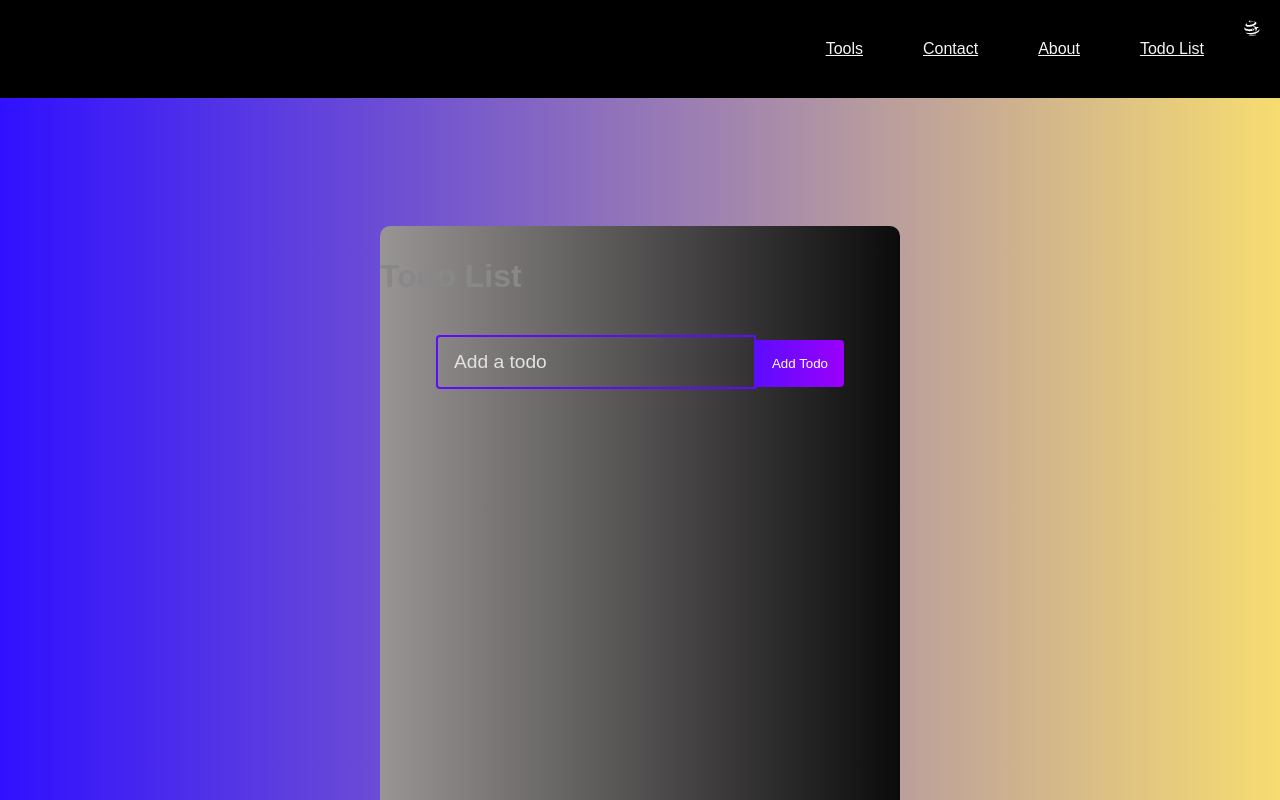
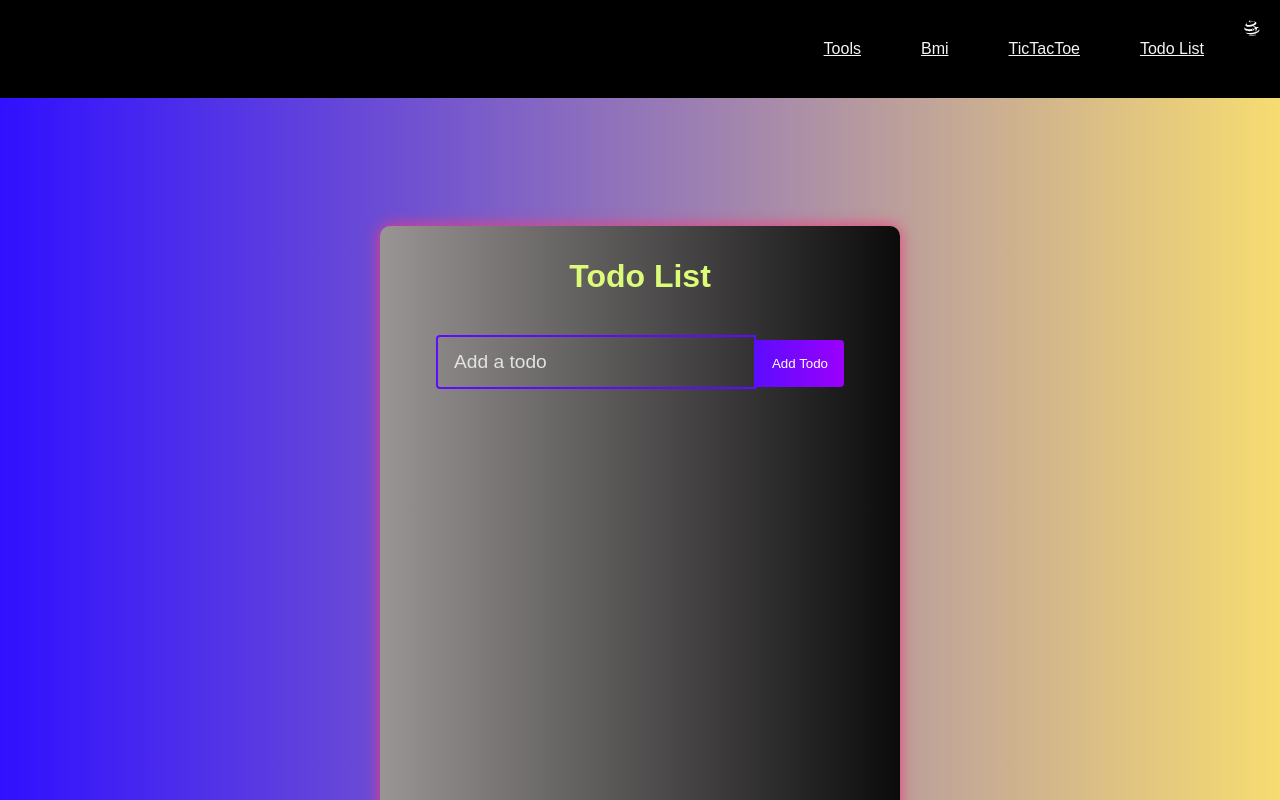
Before and after one commit to prathap222/todo-app, a React (Create React App) app: page / in a window 1280 px wide. Shown: the top 800 px of the page. Built offline with nearby package versions, Linux system fonts and the light colour scheme.

Commit message:
update styles

```diff
--- a/src/App.css
+++ b/src/App.css
@@ -28,7 +28,13 @@ body {
   margin: 128px auto;
   border-radius: 10px;
   padding-bottom: 32px;
+  box-shadow: 0px 0px 15px rgb(238, 62, 121);
 
+}
+
+.todo-h1{
+  text-align: center;
+  color: rgb(220, 252, 121);
 }
 
 h1 {
@@ -194,7 +200,7 @@ h1 {
 .orange{
   /* background-image: url("https://images.squarespace-cdn.com/content/v1/542bd2a6e4b0852297eb5f88/1445409969283-CMCH5KNUB2HV0PN4QX2E/O-animation-%28940x604-pixels%29.gif?format=1500w");
   background-position: 50%; */
-  background-color:orange;
+  background-color:or;
 }
 
 .tbutton{
--- a/src/components/Navbar.jsx
+++ b/src/components/Navbar.jsx
@@ -9,8 +9,8 @@ const Navbar = () => {
     <nav style={{backgroundColor:'black', padding:'10px', display:'flex', flexDirection:'row-reverse'  }}>
       <SiYourtraveldottv style={{margin:'10px', color:'white', }}/>
       <Link to="/" className='nav-link' style={{margin:30, color:'whitesmoke'}}>Todo List</Link>
-      <Link to="/About" className='nav-link' style={{margin:30, color:'whitesmoke'}} >About</Link>
-      <Link to="/Contact" className='nav-link' style={{margin:30, color:'whitesmoke'}}>Contact</Link>
+      <Link to="/About" className='nav-link' style={{margin:30, color:'whitesmoke'}} >TicTacToe</Link>
+      <Link to="/Contact" className='nav-link' style={{margin:30, color:'whitesmoke'}}>Bmi</Link>
       <Link to="Tools" className='nav-link' style={{margin:30, color:'whitesmoke'}}>Tools</Link>
     </nav>
   )
--- a/src/components/TodoList.jsx
+++ b/src/components/TodoList.jsx
@@ -43,7 +43,7 @@ const completeTodo = id => {
 
   return (
     <div className="todo-app">
-      <h1>Todo List</h1>
+      <h1 className="todo-h1">Todo List</h1>
       <TodoForm onSubmit={addTodo}/>
       <Todo todos={todos} completeTodo={completeTodo} removeTodo={removeTodo} updateTodo={updateTodo}/>
     </div>
```
